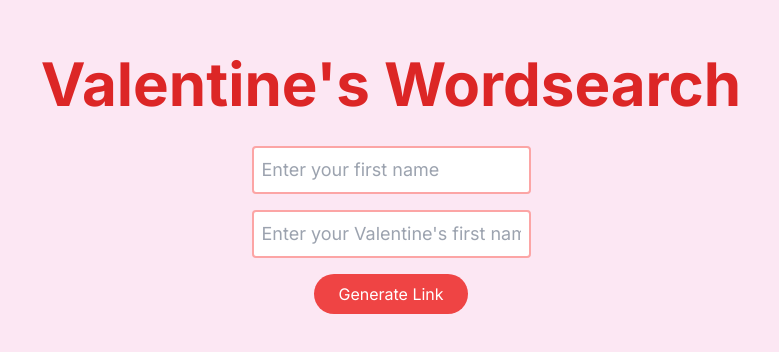
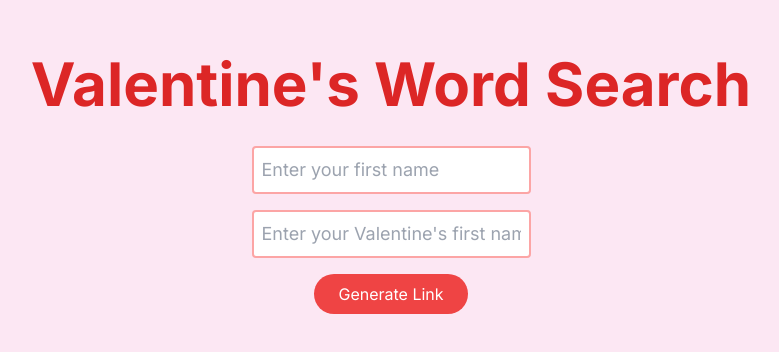
Before and after one commit to skyheat/valentines-word-search, a Next.js app: page / in a window 1280 px wide. Shown: the part 216-568 px from the top of the page, without its empty margins (249-1028 px from the left). Built offline with nearby package versions, Linux system fonts and the light colour scheme.

Commit message:
file layout

```diff
--- a/src/app/[id]/page.tsx
+++ b/src/app/[id]/page.tsx
@@ -1,6 +1,6 @@
 "use client";
 
-import WordTable from "../components/WordTable/page";
+import WordTable from "../_components/WordTable/page";
 import { useEffect, useState } from "react";
 
 export default function Game({ params: { id } }: { params: { id: string } }) {
--- a/src/app/components/Code/page.tsx
+++ b/src/app/_components/Code/page.tsx
@@ -1,9 +1,11 @@
+"use client";
+
 import { useState } from "react";
 import copy from "copy-to-clipboard";
 
-type CodeProps = {
+interface CodeProps {
   code: string;
-};
+}
 
 const Code = ({ code }: CodeProps) => {
   const [copied, setCopied] = useState(false);
--- a/src/app/components/WordTable/page.tsx
+++ b/src/app/_components/WordTable/page.tsx
@@ -308,7 +308,7 @@ const WordTable = ({ words }: WordTableProps) => {
 
     placeWords(words);
     fillGrid(grid);
-  }, [words]); // Dependency array
+  });
 
   if (!grid) {
     return <div>Loading...</div>;
--- a/src/app/page.tsx
+++ b/src/app/page.tsx
@@ -1,8 +1,8 @@
 "use client";
 
-import React, { useState } from "react";
+import { useState } from "react";
 import Link from "next/link";
-import Code from "./components/Code/page";
+import Code from "./_components/Code/page";
 
 export default function Home({}) {
   const [name1, setName1] = useState("");
@@ -27,7 +27,7 @@ export default function Home({}) {
   return (
     <main className="flex min-h-screen flex-col items-center justify-center bg-pink-100 p-6 text-center">
       <h1 className="text-4xl md:text-6xl font-bold text-red-600 mb-8">
-        Valentine&apos;s Wordsearch
+        Valentine&apos;s Word Search
       </h1>
       <form
         onSubmit={handleLinkGeneration}
@@ -59,7 +59,7 @@ export default function Home({}) {
         </button>
       </form>
       {displayLink && (
-        <Code code={domainLink + link} />
+        <Code code={(domainLink + link).toString()} />
         // <div className="mt-6 px-4 py-2 bg-white rounded shadow text-red-500 hover:text-red-600 transition duration-200 ease-in-out">
 
         //   <p className="mt-6 px-4 py-2 bg-white rounded shadow text-red-500 hover:text-red-600 transition duration-200 ease-in-out">
```
Also changed, not shown: src/app/_components/WinPage/page.tsx (renamed from src/app/components/WinPage/page.tsx).
